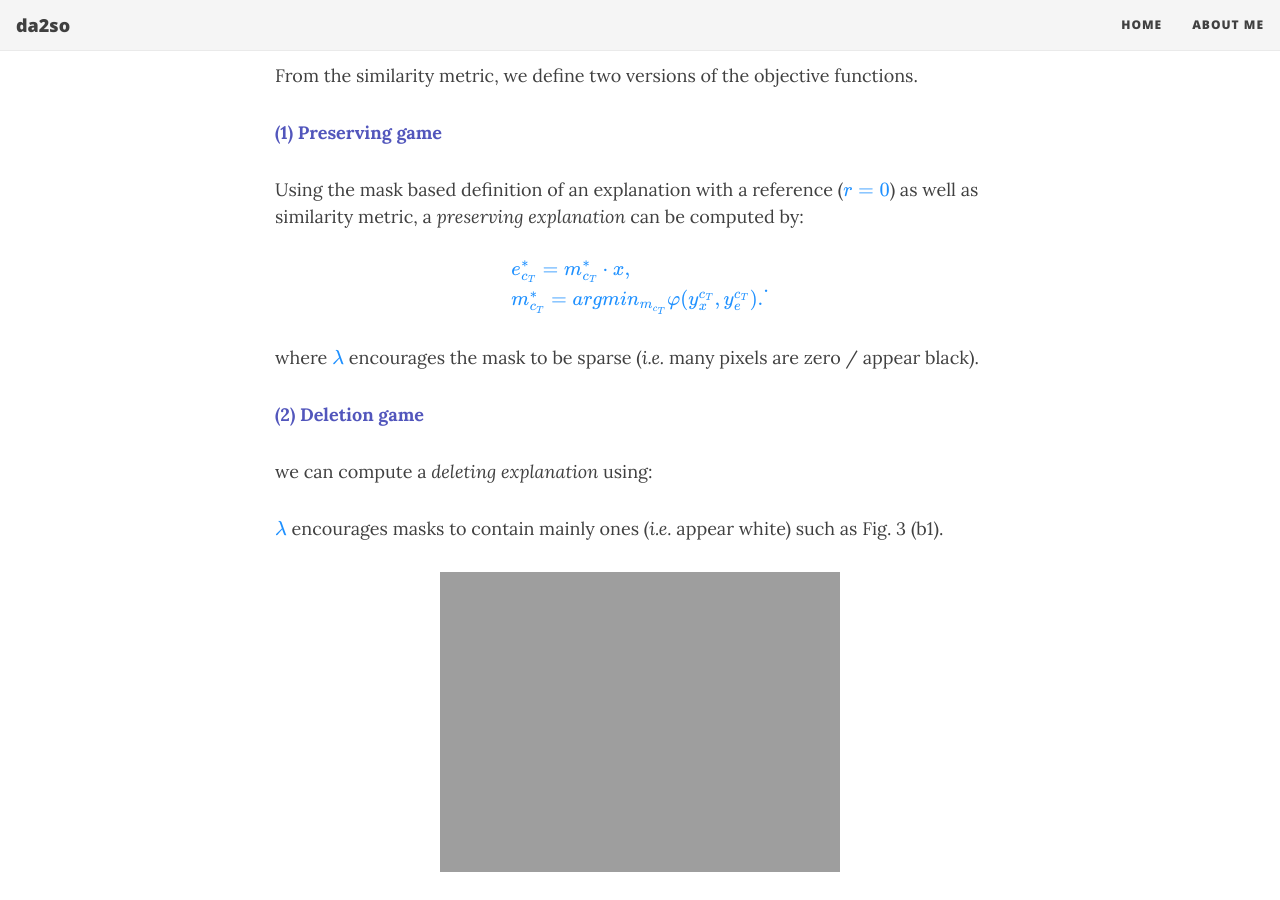
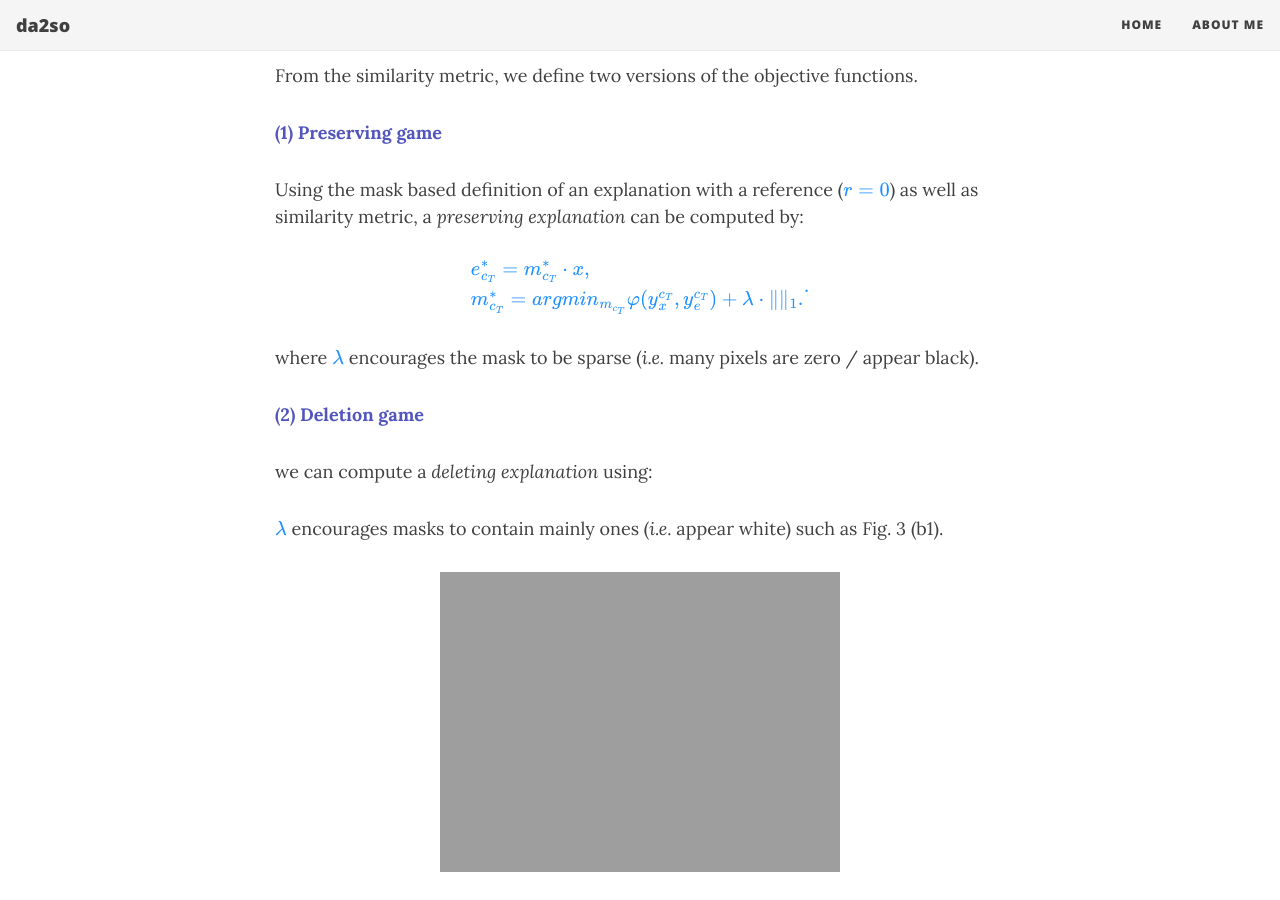
Before and after one commit to da2so/da2so.github.io, a Jekyll site: the page built from _posts/2020-08-17-Interpretable_And_Fine-grained_Visual_Explanations_For_Convolutional_Neural_Networks.md, in a window 1280 px wide and 900 px high, scrolled down 2255 px. Built offline with Jekyll 4.4.1, drawn with Linux system fonts in a browser that asks for light colours; nearby versions of some CDN libraries; formulas are drawn with MathJax 3.

Commit message:
Update 2020-08-17-Interpretable_And_Fine-grained_Visual_Explanations_For_Convolutional_Neural_Networks.md

```diff
--- a/_posts/2020-08-17-Interpretable_And_Fine-grained_Visual_Explanations_For_Convolutional_Neural_Networks.md
+++ b/_posts/2020-08-17-Interpretable_And_Fine-grained_Visual_Explanations_For_Convolutional_Neural_Networks.md
@@ -78,7 +78,7 @@ Using the mask based definition of an explanation with a reference (<span style=
 <span style="color:DodgerBlue">
 \\[
 \\begin{array}{l} e^\ast_\{ c_T \} = m^\ast_\{ c_T \} \cdot x, \cr
-				  m^\ast_\{ c_T \}= argmin_\{ m_\{ c_T \} \}  \varphi( y^{c_T}_x, y^{c_T}_e ) .
+				  m^\ast_\{ c_T \}= argmin_\{ m_\{ c_T \} \}  \varphi( y^{c_T}_x, y^{c_T}_e ) +\lambda \cdot \Vert \Vert_1.
 \\end{array}.
 \\]
 </span>
@@ -130,4 +130,4 @@ bl= min (0, h^l_i (x)),
 \\]
 
 
-where <span style="color:DodgerBlue">$h^l_i(e_{c_T})$</span> is the acutal activation of the origianl nonlinearity-layer and <span style="color:DodgerBlue">$\overline{h}^l_i (e_{c_T})$</span> the adjusted activation after ensuring the bounds <span style="color:DodgerBlue">$bu00$</span>,<span style="color:DodgerBlue">$bl$</span> of the original input.
+where <span style="color:DodgerBlue">$h^l_i(e_{c_T})$</span> is the acutal activation of the origianl nonlinearity-layer and <span style="color:DodgerBlue">$\overline{h}^l_i (e_{c_T})$</span> the adjusted activation after ensuring the bounds <span style="color:DodgerBlue">$bu$</span>,<span style="color:DodgerBlue">$bl$</span> of the original input.
```
